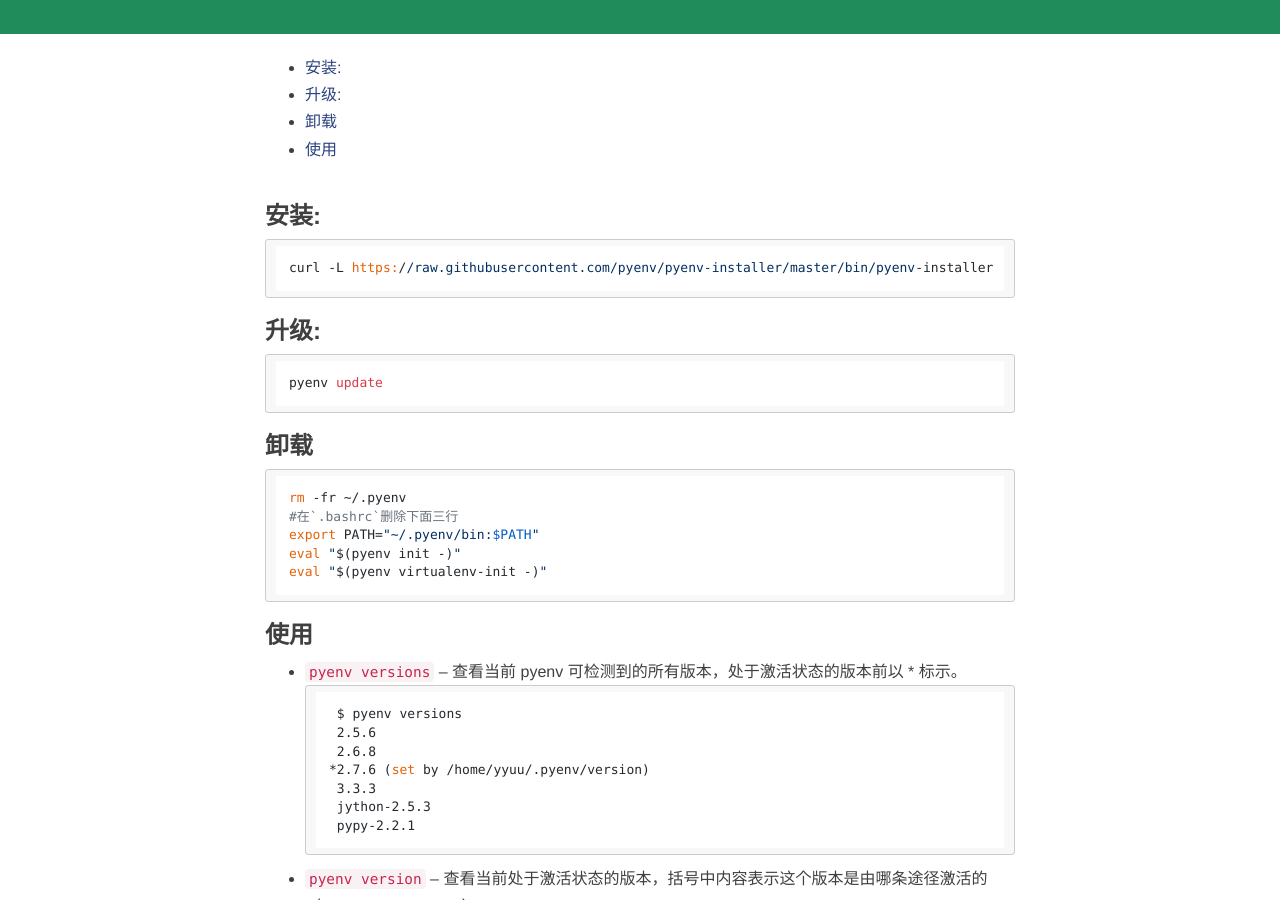
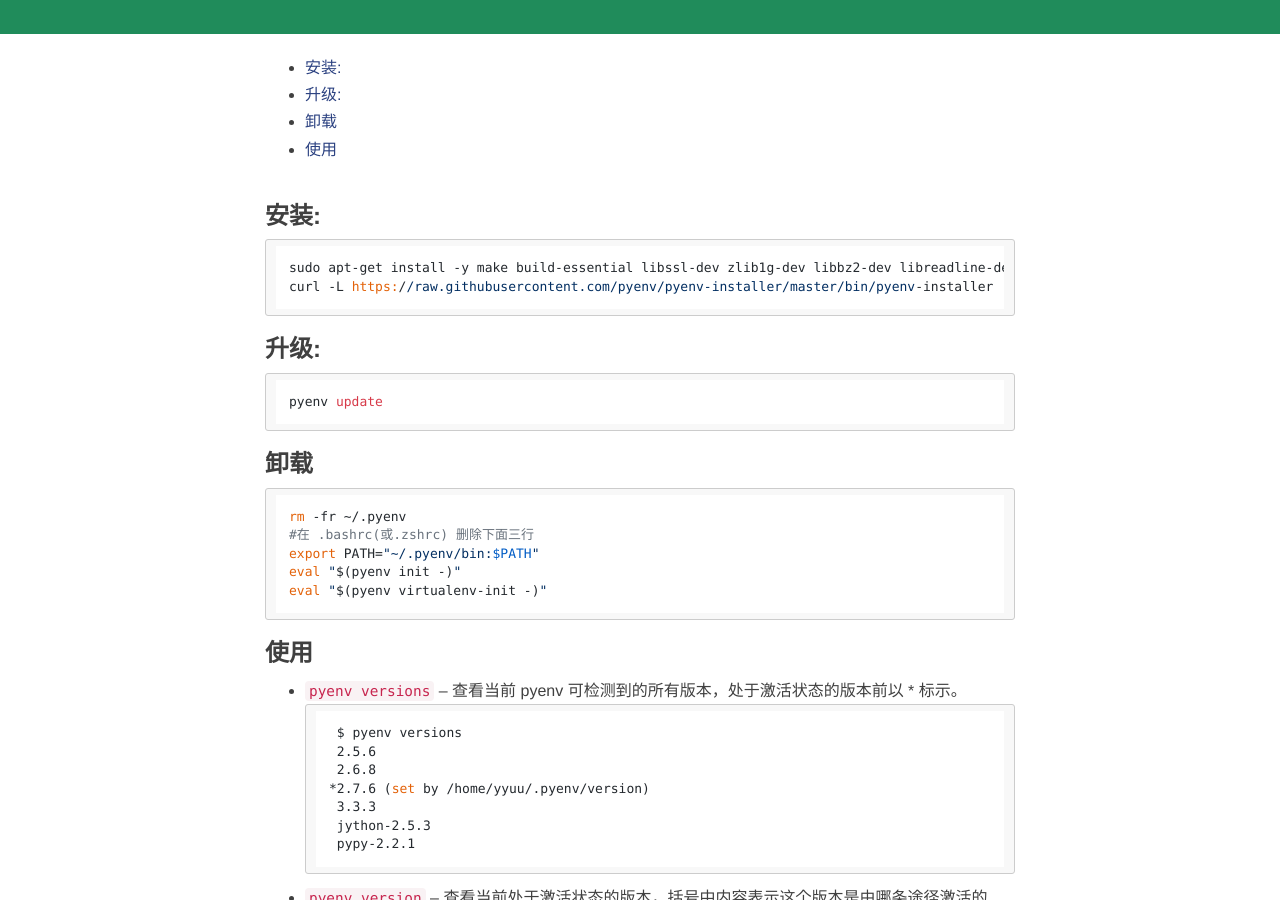
Before and after one commit to aleng-zhang/Blog, a Jekyll site: the page built from _posts/2017-07-08-Pyenv(Python版本管理)安装与使用.md, in a window 1280 px wide and 900 px high, scrolled down 428 px. Built offline with Jekyll 4.4.1, drawn with Linux system fonts in a browser that asks for light colours; nearby versions of some CDN libraries; comment, search, counter and statistics services are not loaded.

Commit message:
修改pyenv*.md

```diff
--- a/_posts/2017-07-08-Pyenv(Python版本管理)安装与使用.md
+++ b/_posts/2017-07-08-Pyenv(Python版本管理)安装与使用.md
@@ -3,8 +3,10 @@
 
 ### 安装:
 ~~~
+sudo apt-get install -y make build-essential libssl-dev zlib1g-dev libbz2-dev libreadline-dev libsqlite3-dev wget curl llvm libncurses5-dev xz-utils tk-dev
 curl -L https://raw.githubusercontent.com/pyenv/pyenv-installer/master/bin/pyenv-installer | bash
 ~~~
+
 ### 升级:
 ~~~
 pyenv update
@@ -13,7 +15,7 @@
 ### 卸载
 ~~~
 rm -fr ~/.pyenv
-#在`.bashrc`删除下面三行
+#在 .bashrc(或.zshrc) 删除下面三行
 export PATH="~/.pyenv/bin:$PATH"
 eval "$(pyenv init -)"
 eval "$(pyenv virtualenv-init -)"
@@ -30,33 +32,40 @@
  jython-2.5.3
  pypy-2.2.1
 ~~~
+
 + `pyenv version` -- 查看当前处于激活状态的版本，括号中内容表示这个版本是由哪条途径激活的（global、local、shell）
 ~~~
 $ pyenv version
 2.7.6 (set by /home/yyuu/.pyenv/version)
 ~~~
+
 + `pyenv install` -- 使用 python-build（一个插件） 安装一个 Python 版本，到 $PYENV_ROOT/versions 路径下
 ~~~
 $ pyenv install -v 2.7.3
 ~~~
 建议添加 -v 参数用于显示细节。python-build 会首先尝试从一个镜像站点下载包，此时可以去 /tmp/python-build.xxx 里面关心一下下载速度。如果太慢，可以直接在 shell 里 ctrl-c 终止此次下载，然后 python-build 会自动去 python.org/ftp 下载。不一定哪个更快。
+
 + `pyenv uninstall` -- 卸载一个版本
 ~~~
 $ pyenv uninstall 2.7.3
 ~~~
+
 + `pyenv rehash` -- 为所有已安装的可执行文件 （如：~/.pyenv/versions/*/bin/*） 创建 shims，因此，每当你增删了 Python 版本或带有可执行文件的包（如 pip）以后，都应该执行一次本命令
 ~~~
 $ pyenv install 2.7.3
 $ pyenv rehash
 ~~~
+
 + `pyenv global` -- 设置全局的 Python 版本，通过将版本号写入 ~/.pyenv/version 文件的方式。
 ~~~
 $ pyenv global 3.4.0
 ~~~
+
 + `pyenv local` -- 设置面向程序的本地版本，通过将版本号写入当前目录下的 .python-version 文件的方式。通过这种方式设置的 Python 版本优先级较 global 高。pyenv 会从当前目录开始向上逐级查找 .python-version 文件，直到根目录为止。若找不到，就用 global 版本。
 ~~~
 $ pyenv local 2.7.3
 ~~~
+
 + `pyenv shell` -- 设置面向 shell 的 Python 版本，通过设置当前 shell 的 PYENV_VERSION 环境变量的方式。这个版本的优先级比 local 和 global 都要高。--unset 参数可以用于取消当前 shell 设定的版本。
 ~~~
 $ pyenv shell pypy-2.2.1
```
